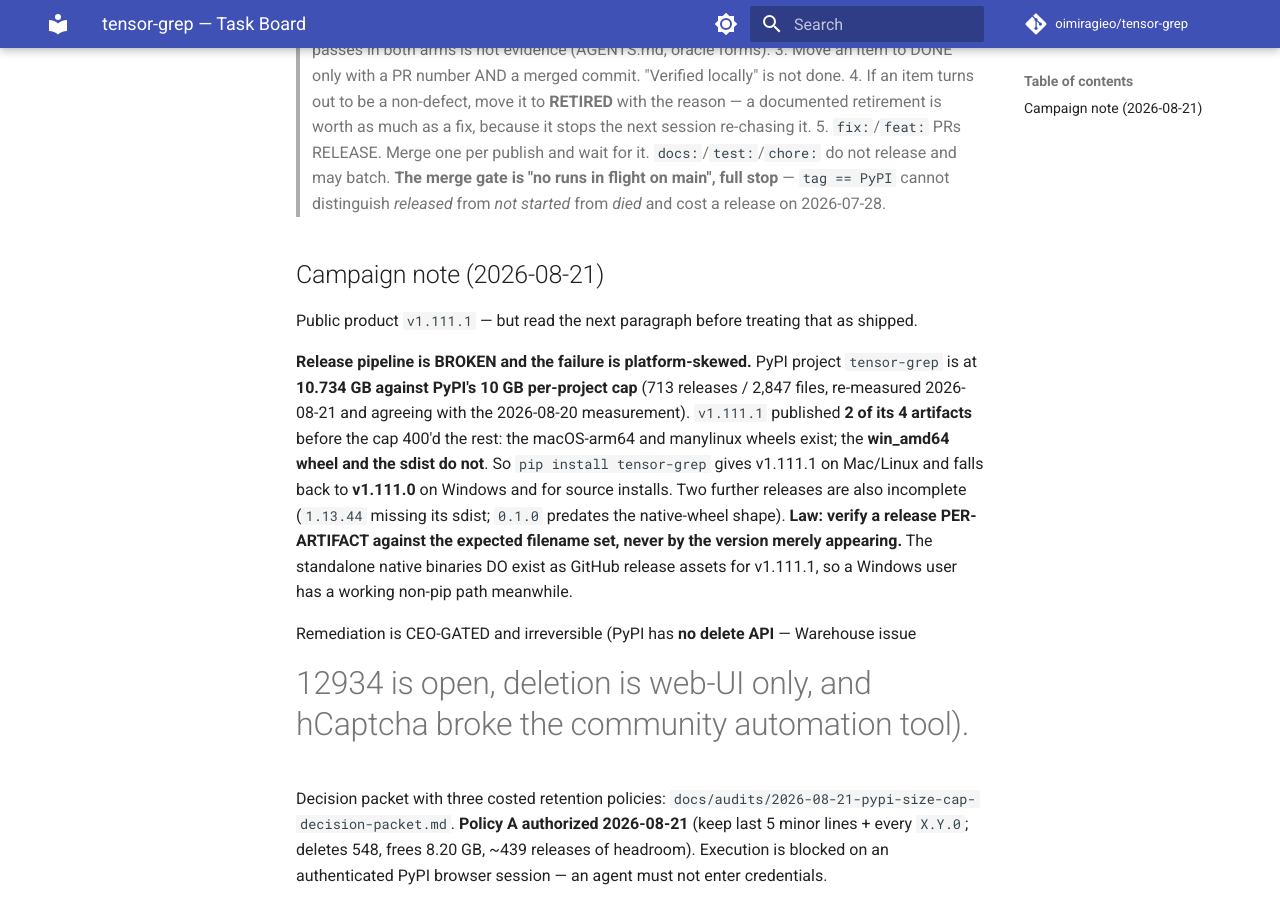
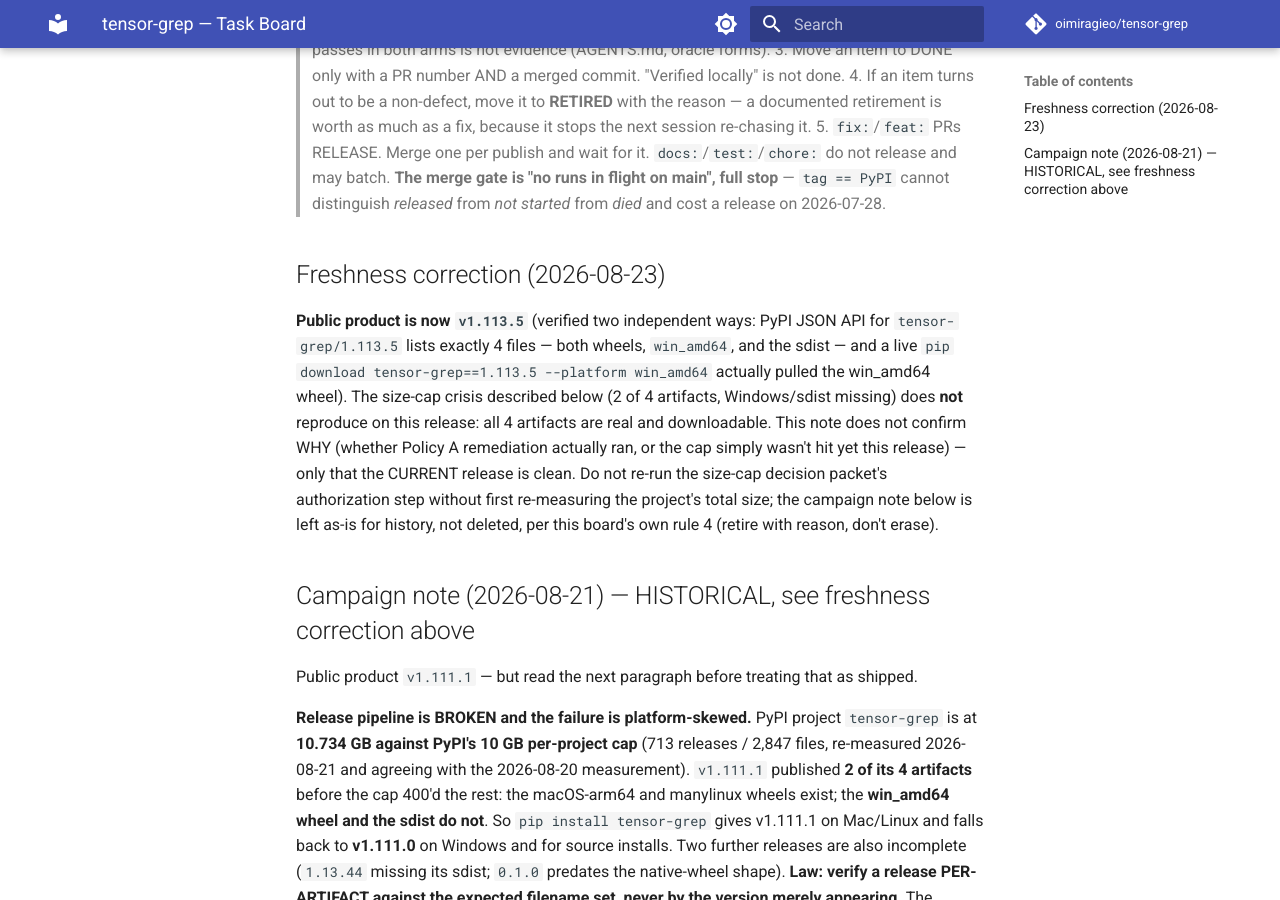
Before and after one commit to oimiragieo/tensor-grep, an MkDocs documentation site: the page built from docs/TASK_BOARD.md, in a window 1280 px wide and 900 px high, scrolled down 411 px. Built offline with MkDocs 1.6.1 and Material for MkDocs 9.7.7, drawn with Linux system fonts in a browser that asks for light colours; comment, search, counter and statistics services are not loaded.

Commit message:
docs: correct TASK_BOARD's stale v1.111.1 size-cap stamp against live PyPI
Verified two independent ways that v1.113.5 ships all 4 artifacts clean
(win_amd64 wheel + sdist included) -- the size-cap crisis the 2026-08-21
note describes does not reproduce on the current release.

Co-Authored-By: Claude Sonnet 5 <noreply@anthropic.com>

```diff
--- a/docs/TASK_BOARD.md
+++ b/docs/TASK_BOARD.md
@@ -18,7 +18,20 @@
 >    `tag == PyPI` cannot distinguish *released* from *not started* from *died* and cost a release
 >    on 2026-07-28.
 
-## Campaign note (2026-08-21)
+## Freshness correction (2026-08-23)
+
+**Public product is now `v1.113.5`** (verified two independent ways: PyPI JSON API for
+`tensor-grep/1.113.5` lists exactly 4 files — both wheels, `win_amd64`, and the sdist — and a
+live `pip download tensor-grep==1.113.5 --platform win_amd64` actually pulled the win_amd64
+wheel). The size-cap crisis described below (2 of 4 artifacts, Windows/sdist missing) does
+**not** reproduce on this release: all 4 artifacts are real and downloadable. This note does not
+confirm WHY (whether Policy A remediation actually ran, or the cap simply wasn't hit yet this
+release) — only that the CURRENT release is clean. Do not re-run the size-cap decision packet's
+authorization step without first re-measuring the project's total size; the campaign note below
+is left as-is for history, not deleted, per this board's own rule 4 (retire with reason, don't
+erase).
+
+## Campaign note (2026-08-21) — HISTORICAL, see freshness correction above
 
 Public product `v1.111.1` — but read the next paragraph before treating that as shipped.
 
```
